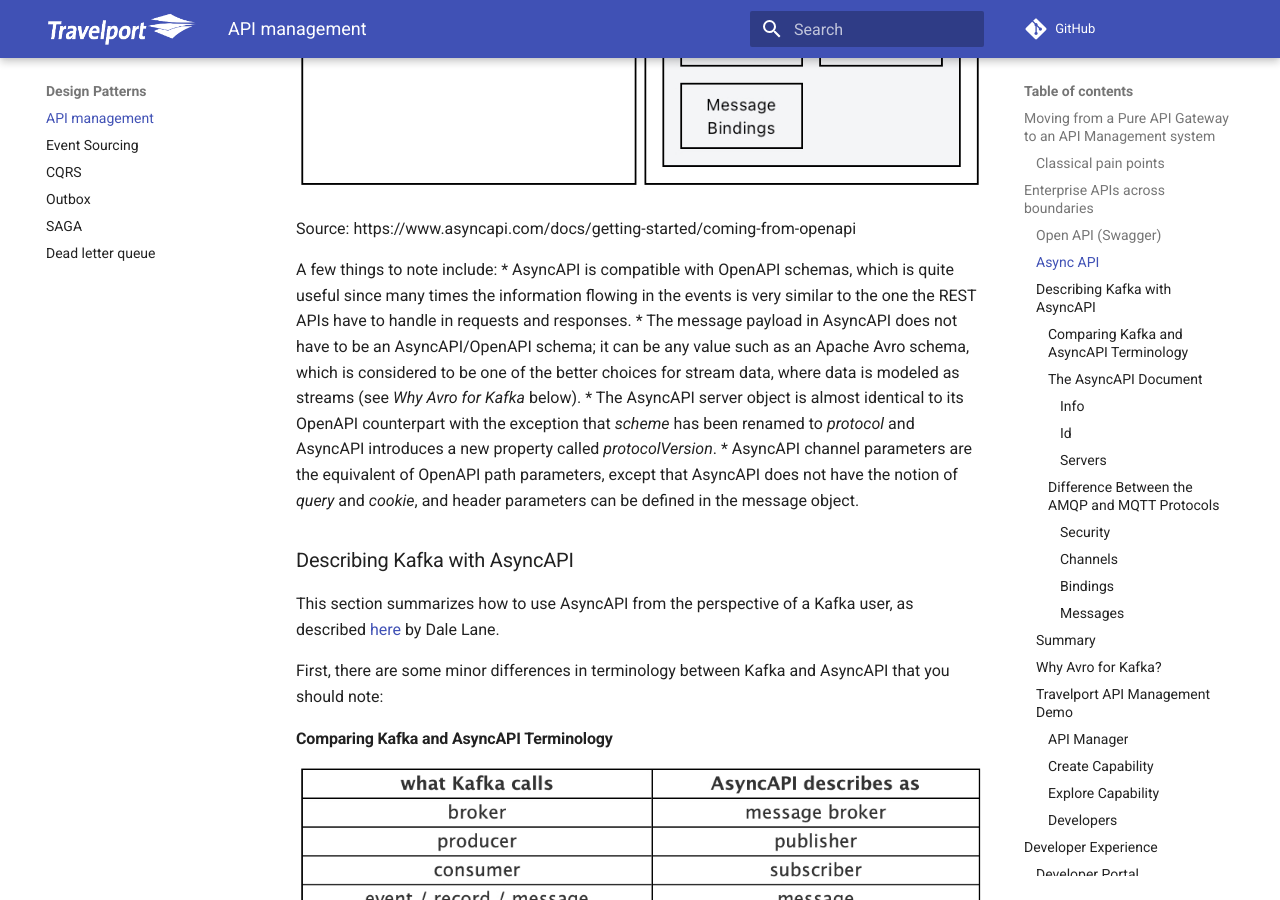
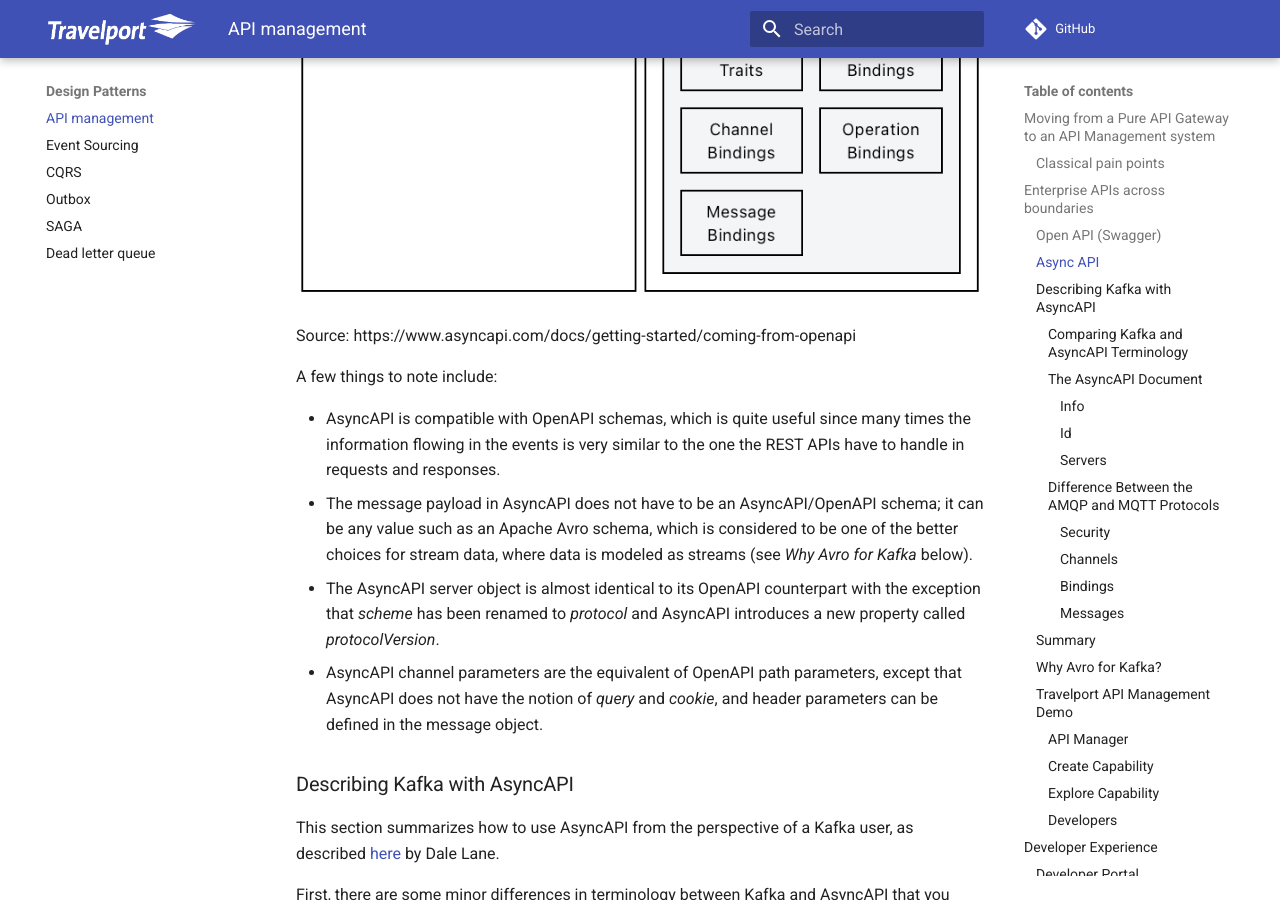
Before and after one commit to jbcodeforce/tvpt-docs, an MkDocs documentation site: the page built from docs/patterns/api_mgt/index.md, in a window 1280 px wide and 900 px high, scrolled down 7022 px. Built offline with MkDocs 1.6.1 and Material for MkDocs 9.7.7, drawn with Linux system fonts in a browser that asks for light colours; comment, search, counter and statistics services are not loaded; some of the changed text lies outside the part shown.

Commit message:
some ident

```diff
--- a/docs/patterns/api_mgt/index.md
+++ b/docs/patterns/api_mgt/index.md
@@ -61,8 +61,10 @@ For Travelport, a deployment across cloud providers could look like the diagram
 On the left side (green boxes), the consumers of the API register to a Developer portal to get all the metadata about the API they want to consume. They register their applications as API subscribers. Their applications can run on the cloud or on-premise.
 
 For Travelport's Rail Services, the API Gateway services would be colocated with the target Rail Services to reduce latency. These would be deployed as <em>StatefulSet</em> on an OpenShift cluster, which means as a set of pods with consistent <em>identities</em>. Identities are defined as:
-- <b>Network</b>: A single stable DNS and hostname.
-- <b>Storage</b>: As many VolumeClaims as requested.
+
+* <b>Network</b>: A single stable DNS and hostname.
+* <b>Storage</b>: As many VolumeClaims as requested.
+
 The StatefulSet guarantees that a given network identity will always map to the same storage identity.
 
 The API Gateway acts as a reverse proxy, and exposes the `Booking APIs`, enforcing user authentication and security policies, and handling traffic monitoring, rate limiting, and statistics. The API Gateway can also perform transformations and aggregate various services to fulfill a request.
@@ -108,6 +112,7 @@ Here are the structural differences between OpenAPI and AsyncAPI:
 Source: https://www.asyncapi.com/docs/getting-started/coming-from-openapi
 
 A few things to note include:
+
 * AsyncAPI is compatible with OpenAPI schemas, which is quite useful since many times the information flowing in the events is very similar to the one the REST APIs have to handle in requests and responses.
 * The message payload in AsyncAPI does not have to be an AsyncAPI/OpenAPI schema; it can be any value such as an Apache Avro schema, which is considered to be one of the better choices for stream data, where data is modeled as streams (see <em>Why Avro for Kafka</em> below).
 * The AsyncAPI server object is almost identical to its OpenAPI counterpart with the exception that <em>scheme</em> has been renamed to <em>protocol</em> and AsyncAPI introduces a new property called <em>protocolVersion</em>.
```
Also changed, not shown: other parts of docs/patterns/api_mgt/index.md (+4 -2 lines).
